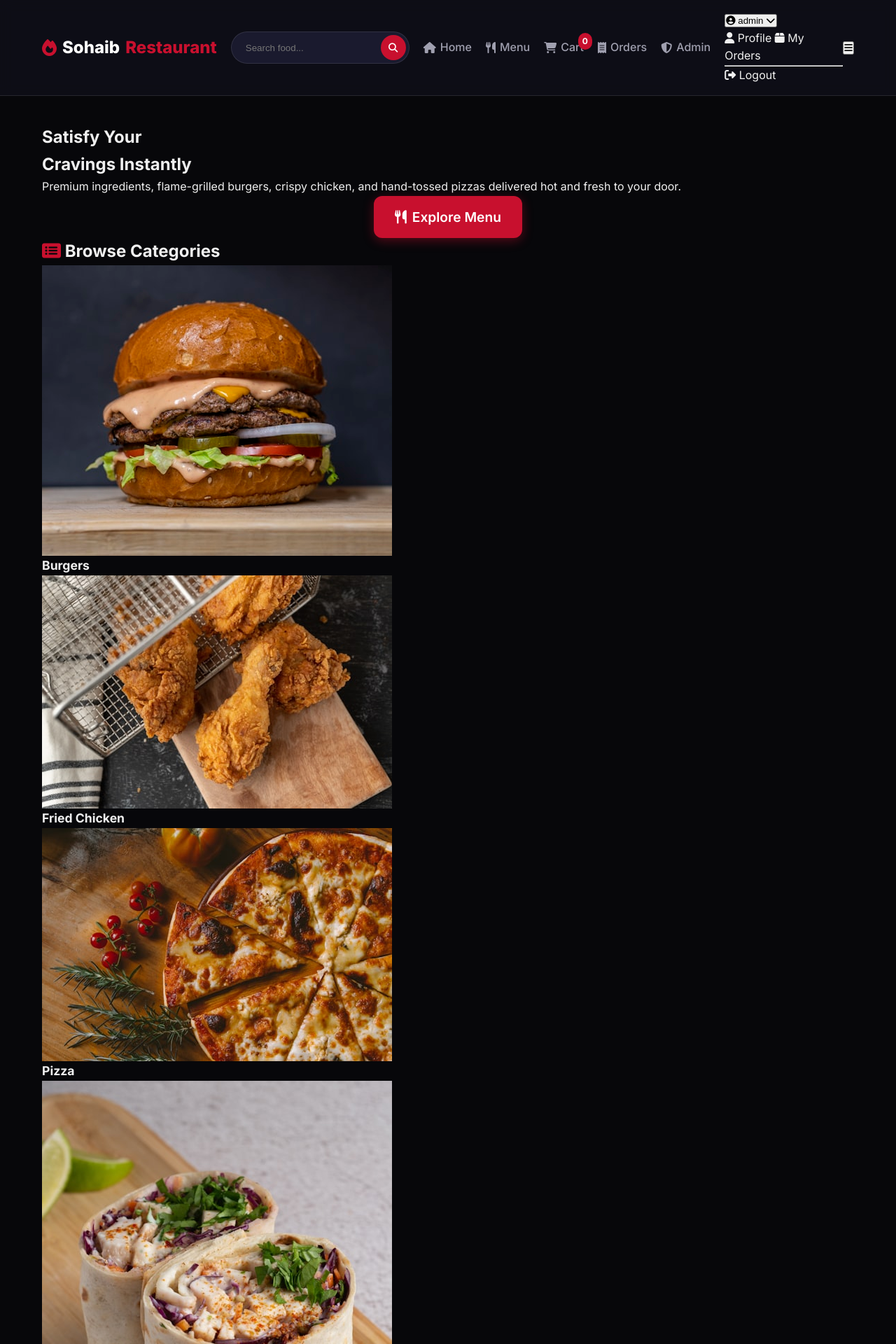
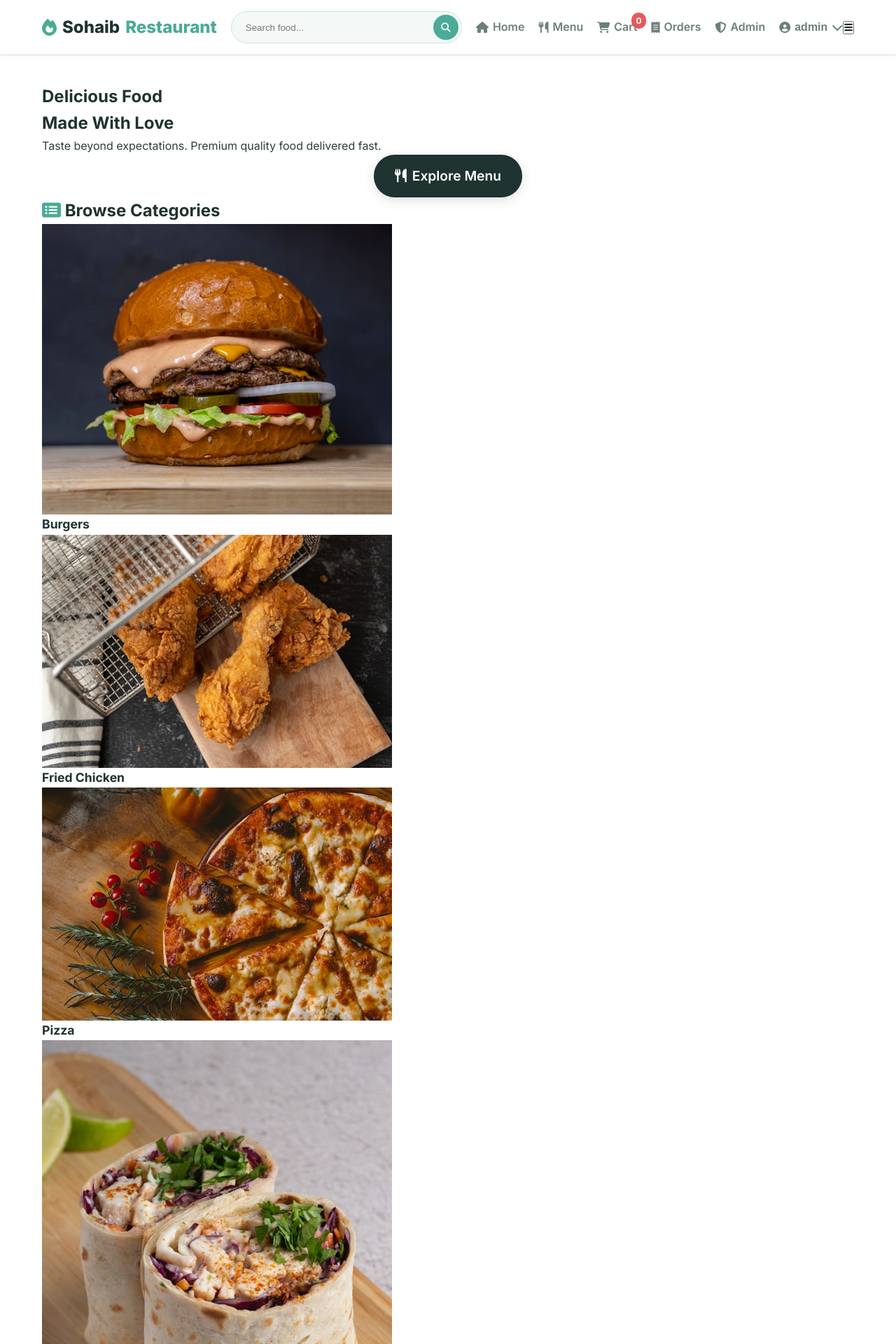
Before and after one commit to sohaibwaheed2006-beep/Sohaib-Restraunt-App, a Flask app: page / in a window 1280 px wide. Shown: the top 1920 px of the page at 70% size. Run offline with Flask 3, Linux system fonts and the light colour scheme; a user stored in the database is signed in; data comes from the database, SQL or seed files in the repository; parts of the project's set-up code (start-up, migrations or seed data) failed here and were passed over.

Commit message:
Update theme and fix vercel routing

```diff
--- a/app/static/css/style.css
+++ b/app/static/css/style.css
@@ -1,22 +1,22 @@
 :root {
-    --primary: #C8102E; /* KFC Red */
-    --primary-dark: #A00D25;
-    --primary-light: #ff4d66;
-    --secondary: #0f0f1a;
-    --secondary-light: #1a1a2e;
-    --accent: #D4A843;
-    --text-main: #f0f0f0;
-    --text-muted: #a0a0b0;
-    --bg-dark: #07070a;
-    --bg-card: rgba(26, 26, 46, 0.7);
-    --border: rgba(255, 255, 255, 0.1);
-    --success: #2ecc71;
-    --danger: #e74c3c;
-    --warning: #f1c40f;
-    --info: #3498db;
+    --primary: #4AAB96; /* Teal background from image */
+    --primary-dark: #3A8B79;
+    --primary-light: #DCEFEA; /* Light teal for cards/sections */
+    --secondary: #1F3330; /* Dark green/grey for text */
+    --secondary-light: #F4F8F7; /* Off-white for background */
+    --accent: #E55B5B; /* A subtle warm red/orange accent for contrast, similar to food */
+    --text-main: #2C3E3B; /* Dark text for light mode */
+    --text-muted: #6B807C;
+    --bg-dark: #FFFFFF; /* Changing to white for the light theme */
+    --bg-card: #FFFFFF;
+    --border: #D1E3DF;
+    --success: #27ae60;
+    --danger: #eb5757;
+    --warning: #f2c94c;
+    --info: #2d9cdb;
     --radius: 12px;
     --transition: all 0.3s cubic-bezier(0.25, 0.8, 0.25, 1);
-    --shadow: 0 8px 32px rgba(0, 0, 0, 0.3);
+    --shadow: 0 10px 30px rgba(74, 171, 150, 0.1); /* Soft teal shadow */
 }
 
 * {
@@ -56,8 +56,8 @@
     align-items: center;
     justify-content: center;
     gap: 8px;
-    padding: 12px 24px;
-    border-radius: var(--radius);
+    padding: 12px 28px;
+    border-radius: 30px; /* Fully rounded buttons like the image */
     font-weight: 600;
     cursor: pointer;
     transition: var(--transition);
@@ -68,25 +68,26 @@
 }
 
 .btn-primary {
-    background-color: var(--primary);
+    background-color: var(--secondary); /* Dark buttons for contrast */
     color: white;
-    box-shadow: 0 4px 15px rgba(200, 16, 46, 0.4);
+    box-shadow: 0 4px 15px rgba(31, 51, 48, 0.15);
 }
 
 .btn-primary:hover {
-    background-color: var(--primary-dark);
+    background-color: #142220;
     transform: translateY(-2px);
-    box-shadow: 0 6px 20px rgba(200, 16, 46, 0.6);
+    box-shadow: 0 6px 20px rgba(31, 51, 48, 0.25);
+    color: white;
 }
 
 .btn-outline {
     background-color: transparent;
-    border: 2px solid var(--primary);
-    color: var(--primary);
+    border: 2px solid var(--secondary);
+    color: var(--secondary);
 }
 
 .btn-outline:hover {
-    background-color: var(--primary);
+    background-color: var(--secondary);
     color: white;
 }
 
@@ -97,14 +98,13 @@
 
 /* Navbar */
 .navbar {
-    background-color: rgba(15, 15, 26, 0.8);
-    backdrop-filter: blur(10px);
-    -webkit-backdrop-filter: blur(10px);
+    background-color: var(--bg-dark); /* White navbar */
     border-bottom: 1px solid var(--border);
     position: sticky;
     top: 0;
     z-index: 1000;
     padding: 1rem 0;
+    box-shadow: 0 2px 15px rgba(0,0,0,0.03);
 }
 
 .nav-container {
@@ -122,7 +122,7 @@
     display: flex;
     align-items: center;
     gap: 8px;
-    color: white;
+    color: var(--secondary);
 }
 
 .nav-logo i {
@@ -152,7 +152,7 @@
     background: transparent;
     border: none;
     padding: 8px 16px;
-    color: white;
+    color: var(--text-main);
     outline: none;
 }
 
@@ -174,7 +178,7 @@
 }
 
 .nav-link {
-    font-weight: 500;
+    font-weight: 600;
     color: var(--text-muted);
     display: flex;
     align-items: center;
@@ -193,7 +197,7 @@
     position: absolute;
     top: -8px;
     right: -12px;
-    background: var(--primary);
+    background: var(--accent);
     color: white;
     font-size: 0.75rem;
     padding: 2px 6px;
@@ -212,6 +216,45 @@
     background: var(--primary-dark);
     color: white;
 }
+
+/* User Menu */
+.nav-user-menu {
+    position: relative;
+}
+.nav-user-btn {
+    background: none;
+    border: none;
+    color: var(--text-muted);
+    font-weight: 600;
+    cursor: pointer;
+    display: flex;
+    align-items: center;
+    gap: 6px;
+    font-size: 1rem;
+}
+.nav-user-btn:hover { color: var(--primary); }
+.nav-dropdown {
+    display: none;
+    position: absolute;
+    top: 100%;
+    right: 0;
+    background: white;
+    border: 1px solid var(--border);
+    border-radius: var(--radius);
+    padding: 10px 0;
+    min-width: 150px;
+    box-shadow: var(--shadow);
+    margin-top: 10px;
+}
+.nav-dropdown.active { display: block; }
+.nav-dropdown a {
+    display: block;
+    padding: 8px 20px;
+    color: var(--text-main);
+}
+.nav-dropdown a:hover { background: var(--secondary-light); color: var(--primary); }
+.nav-dropdown hr { margin: 5px 0; border: none; border-top: 1px solid var(--border); }
+
 
 /* Main Layout */
 .main-content {
@@ -328,34 +413,45 @@
     justify-content: center;
     width: 40px;
     height: 40px;
-    background: rgba(255, 255, 255, 0.05);
+    background: white;
     border-radius: 50%;
-    color: white;
+    color: var(--primary);
+    box-shadow: 0 4px 10px rgba(0,0,0,0.05);
 }
 
 .footer-social a:hover {
     background: var(--primary);
+    color: white;
     transform: translateY(-3px);
 }
 
 .footer-links-col h4 {
     margin-bottom: 20px;
     font-size: 1.1rem;
+    color: var(--secondary);
 }
 
 .footer-links-col a, .footer-links-col p {
     display: block;
-    color: var(--text-muted);
+    color: var(--secondary);
     margin-bottom: 10px;
+    opacity: 0.8;
 }
 
 .footer-links-col a:hover {
-    color: var(--primary);
+    color: var(--primary-dark);
+    opacity: 1;
 }
 
 .footer-bottom {
     text-align: center;
     padding-top: 20px;
-    border-top: 1px solid var(--border);
-    color: var(--text-muted);
+    border-top: 1px solid rgba(0,0,0,0.05);
+    color: var(--secondary);
+    opacity: 0.7;
 }
+
+/* Typography tweaks for light theme */
+h1, h2, h3, h4, h5, h6 {
+    color: var(--secondary);
+}
--- a/app/templates/main/home.html
+++ b/app/templates/main/home.html
@@ -6,14 +6,14 @@
 <style>
     .hero {
         position: relative;
-        padding: 80px 0;
+        padding: 100px 0;
         text-align: center;
         overflow: hidden;
         margin-top: -40px;
-        margin-bottom: 40px;
-        background: linear-gradient(rgba(7, 7, 10, 0.8), rgba(7, 7, 10, 0.9)), url('https://images.unsplash.com/photo-1513104890138-7c749659a591?q=80&w=2070') center/cover;
-        border-radius: 0 0 30px 30px;
-        box-shadow: 0 10px 30px rgba(0,0,0,0.5);
+        margin-bottom: 60px;
+        background: var(--primary);
+        border-radius: 0 0 40px 40px;
+        box-shadow: 0 10px 30px rgba(74, 171, 150, 0.2);
     }
     .hero-content {
         max-width: 800px;
@@ -25,14 +25,12 @@
         font-size: 4rem;
         font-weight: 900;
         margin-bottom: 20px;
-        background: linear-gradient(to right, #fff, var(--primary-light));
-        -webkit-background-clip: text;
-        -webkit-text-fill-color: transparent;
+        color: white;
         line-height: 1.1;
     }
     .hero-subtitle {
         font-size: 1.2rem;
-        color: #ddd;
+        color: rgba(255,255,255,0.9);
         margin-bottom: 40px;
     }
     .category-grid {
@@ -55,9 +53,9 @@
     }
     .category-card:hover {
         transform: translateY(-5px);
-        background: rgba(200, 16, 46, 0.1);
+        background: var(--primary-light);
         border-color: var(--primary);
-        box-shadow: 0 10px 20px rgba(0,0,0,0.3);
+        box-shadow: 0 10px 20px rgba(74, 171, 150, 0.15);
     }
     .category-img {
         width: 80px;
@@ -91,8 +89,8 @@
 <!-- Hero Section -->
 <section class="hero">
     <div class="hero-content">
-        <h1 class="hero-title">Satisfy Your<br>Cravings Instantly</h1>
-        <p class="hero-subtitle">Premium ingredients, flame-grilled burgers, crispy chicken, and hand-tossed pizzas delivered hot and fresh to your door.</p>
+        <h1 class="hero-title">Delicious Food<br>Made With Love</h1>
+        <p class="hero-subtitle">Taste beyond expectations. Premium quality food delivered fast.</p>
         <div style="display: flex; gap: 20px; justify-content: center;">
             <a href="{{ url_for('menu.browse') }}" class="btn btn-primary" style="font-size: 1.2rem; padding: 15px 30px;">
                 <i class="fas fa-utensils"></i> Explore Menu
```
Also changed, not shown: other parts of app/static/css/style.css (+57 -11 lines).
